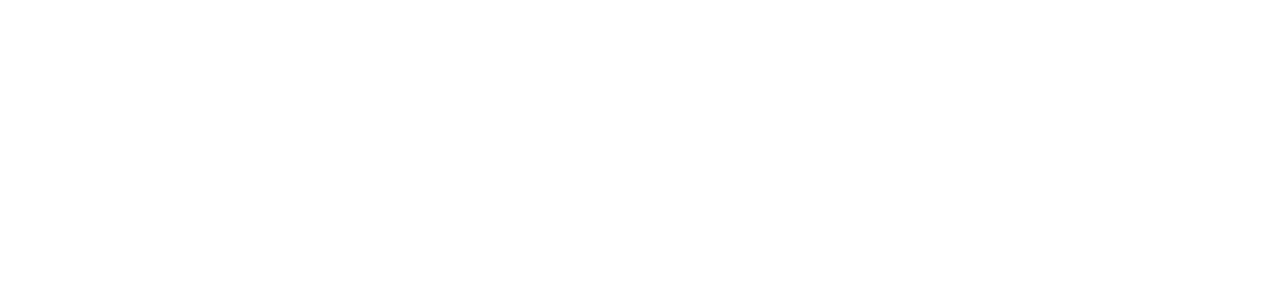
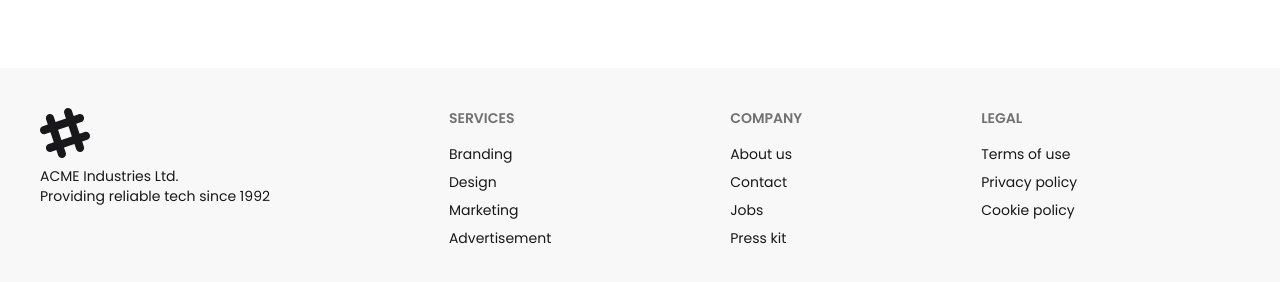
Before and after one commit to AymanSdq/HotelPage, a React (Vite) app: page / in a window 1280 px wide. Shown: the part 2398-2680 px from the top of the page. Before the commit the page ends 2466 px from the top, so only its background shows below. Built offline with nearby package versions, Linux system fonts and the light colour scheme.

Commit message:
Add Footer

```diff
--- /dev/null
+++ b/src/Components/Footer.tsx
@@ -0,0 +1,48 @@
+import React from "react";
+
+const Footer = () => {
+  return (
+    <footer className="footer sm:footer-horizontal bg-base-200 text-base-content p-10">
+      <aside>
+        <svg
+          width="50"
+          height="50"
+          viewBox="0 0 24 24"
+          xmlns="http://www.w3.org/2000/svg"
+          fillRule="evenodd"
+          clipRule="evenodd"
+          className="fill-current"
+        >
+          <path d="M22.672 15.226l-2.432.811.841 2.515c.33 1.019-.209 2.127-1.23 2.456-1.15.325-2.148-.321-2.463-1.226l-.84-2.518-5.013 1.677.84 2.517c.391 1.203-.434 2.542-1.831 2.542-.88 0-1.601-.564-1.86-1.314l-.842-2.516-2.431.809c-1.135.328-2.145-.317-2.463-1.229-.329-1.018.211-2.127 1.231-2.456l2.432-.809-1.621-4.823-2.432.808c-1.355.384-2.558-.59-2.558-1.839 0-.817.509-1.582 1.327-1.846l2.433-.809-.842-2.515c-.33-1.02.211-2.129 1.232-2.458 1.02-.329 2.13.209 2.461 1.229l.842 2.515 5.011-1.677-.839-2.517c-.403-1.238.484-2.553 1.843-2.553.819 0 1.585.509 1.85 1.326l.841 2.517 2.431-.81c1.02-.33 2.131.211 2.461 1.229.332 1.018-.21 2.126-1.23 2.456l-2.433.809 1.622 4.823 2.433-.809c1.242-.401 2.557.484 2.557 1.838 0 .819-.51 1.583-1.328 1.847m-8.992-6.428l-5.01 1.675 1.619 4.828 5.011-1.674-1.62-4.829z"></path>
+        </svg>
+        <p>
+          ACME Industries Ltd.
+          <br />
+          Providing reliable tech since 1992
+        </p>
+      </aside>
+      <nav>
+        <h6 className="footer-title">Services</h6>
+        <a className="link link-hover">Branding</a>
+        <a className="link link-hover">Design</a>
+        <a className="link link-hover">Marketing</a>
+        <a className="link link-hover">Advertisement</a>
+      </nav>
+      <nav>
+        <h6 className="footer-title">Company</h6>
+        <a className="link link-hover">About us</a>
+        <a className="link link-hover">Contact</a>
+        <a className="link link-hover">Jobs</a>
+        <a className="link link-hover">Press kit</a>
+      </nav>
+      <nav>
+        <h6 className="footer-title">Legal</h6>
+        <a className="link link-hover">Terms of use</a>
+        <a className="link link-hover">Privacy policy</a>
+        <a className="link link-hover">Cookie policy</a>
+      </nav>
+    </footer>
+  );
+};
+
+export default Footer;
--- a/src/Pages/Home.tsx
+++ b/src/Pages/Home.tsx
@@ -4,6 +4,7 @@
 import { FaCalendar } from "react-icons/fa";
 import Header from "../Components/Header"
 import { useState } from "react";
+import Footer from "../Components/Footer";
 
 
 
@@ -181,7 +182,10 @@
 
                 </div>
 
+
             </section>
+
+            <Footer />
         </>
     )
 }
```
